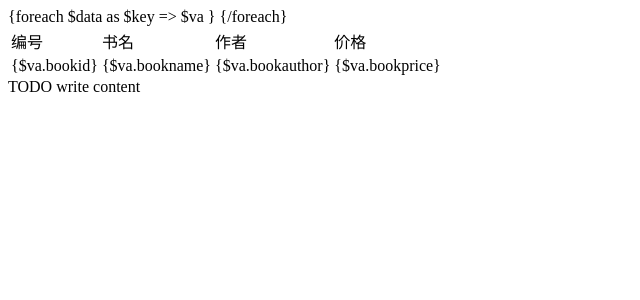
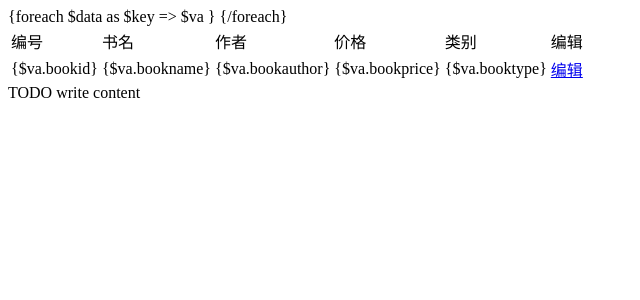
Before and after one commit to sunlupeng2020/tp5bookstore, a PHP site: page /DbName/application/book/view/index.html in a window 1280 px wide. Shown: the top 300 px of the page, without its empty margins (0-640 px from the left). Run offline with PHP 8.4, Linux system fonts and the light colour scheme.

Commit message:
实现了图书信息的更新

```diff
--- a/application/book/view/index.html
+++ b/application/book/view/index.html
@@ -13,9 +13,9 @@
     <body>
          <div>
             <table>
-                <tr><td>编号</td><td>书名</td><td>作者</td><td>价格</td> </tr>
+                <tr><td>编号</td><td>书名</td><td>作者</td><td>价格</td><td>类别</td><td>编辑</td> </tr>
                 {foreach $data as $key => $va }
-                <tr><td>{$va.bookid}</td><td>{$va.bookname}</td><td>{$va.bookauthor}</td><td>{$va.bookprice}</td></tr>
+                <tr><td>{$va.bookid}</td><td>{$va.bookname}</td><td>{$va.bookauthor}</td><td>{$va.bookprice}</td><td>{$va.booktype}</td><td><a href="/edit?id={$va.bookid}">编辑</a></td></tr>
                 {/foreach}
             </table>
         </div>
--- a/route/route.php
+++ b/route/route.php
@@ -21,7 +21,8 @@
 Route::get('book/:aa','book/index');
 Route::any('add','book/add/index');
 Route::post('insert','book/add/insert');
-
+Route::get('edit','book/edit/index');
+Route::post('update','book/edit/update');
 return [
 
 ];
```
